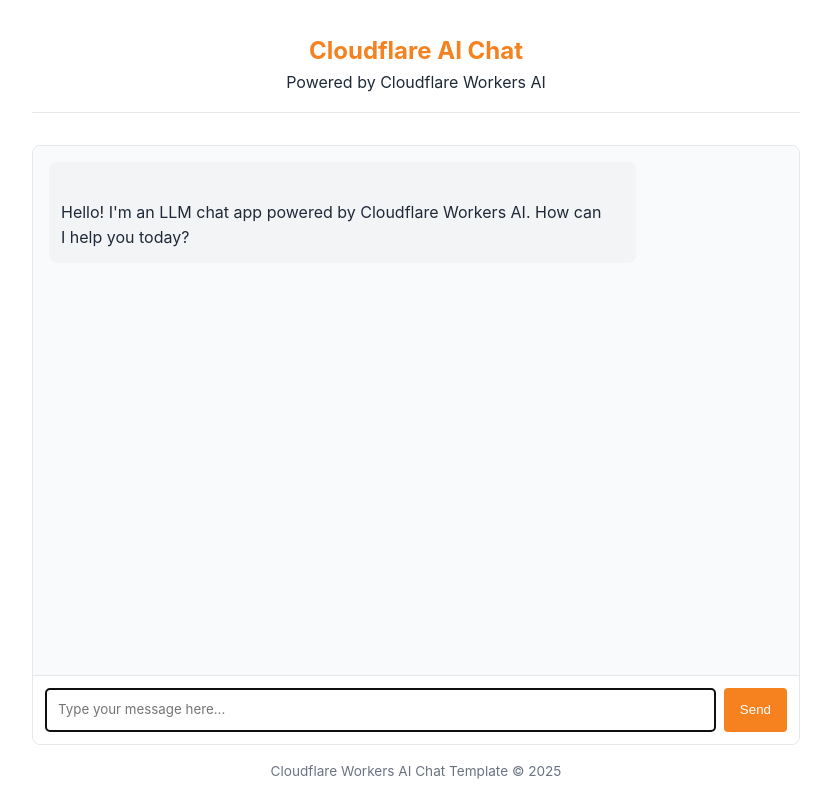
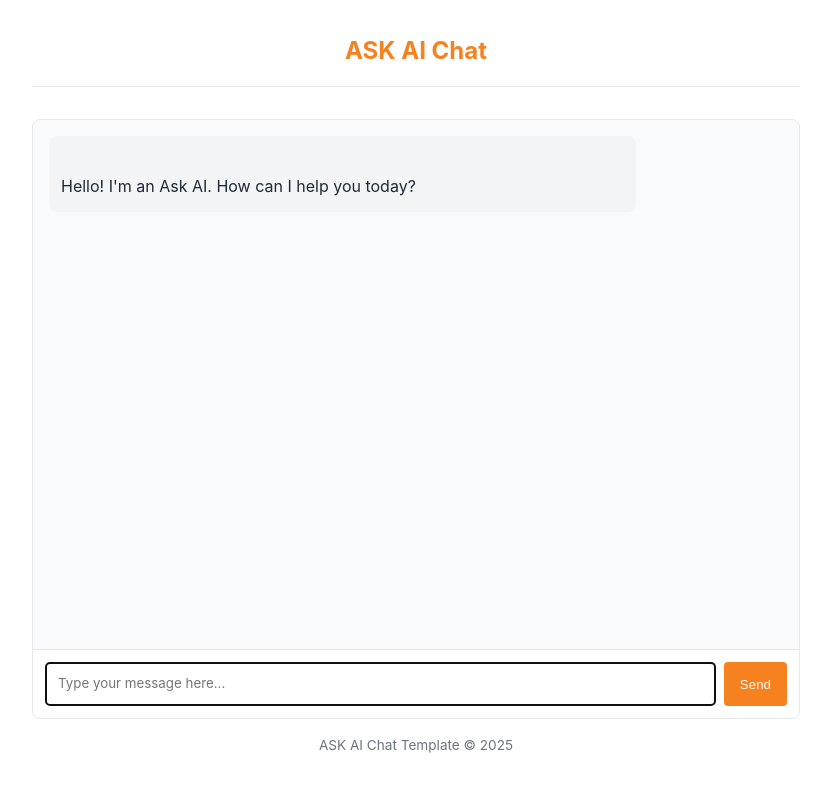
Before and after one commit to ASk0705/llm-chat-app-template, a website: page public/index.html in a window 1280 px wide. Shown: the whole page, without its empty margins (224-1055 px from the left). Drawn offline with Linux system fonts and the light colour scheme.

Commit message:
Update index.html

```diff
--- a/public/index.html
+++ b/public/index.html
@@ -144,16 +144,14 @@
 	</head>
 	<body>
 		<header>
-			<h1>Cloudflare AI Chat</h1>
-			<p>Powered by Cloudflare Workers AI</p>
+			<h1>ASK AI Chat</h1>
 		</header>
 
 		<div class="chat-container">
 			<div id="chat-messages" class="chat-messages">
 				<div class="message assistant-message">
 					<p>
-						Hello! I'm an LLM chat app powered by Cloudflare Workers AI. How can
-						I help you today?
+						Hello! I'm an Ask AI. How can I help you today?
 					</p>
 				</div>
 			</div>
@@ -174,7 +172,7 @@
 		</div>
 
 		<footer>
-			<p>Cloudflare Workers AI Chat Template &copy; 2025</p>
+			<p>ASK AI Chat Template &copy; 2025</p>
 		</footer>
 
 		<!-- Chat app script -->
```
